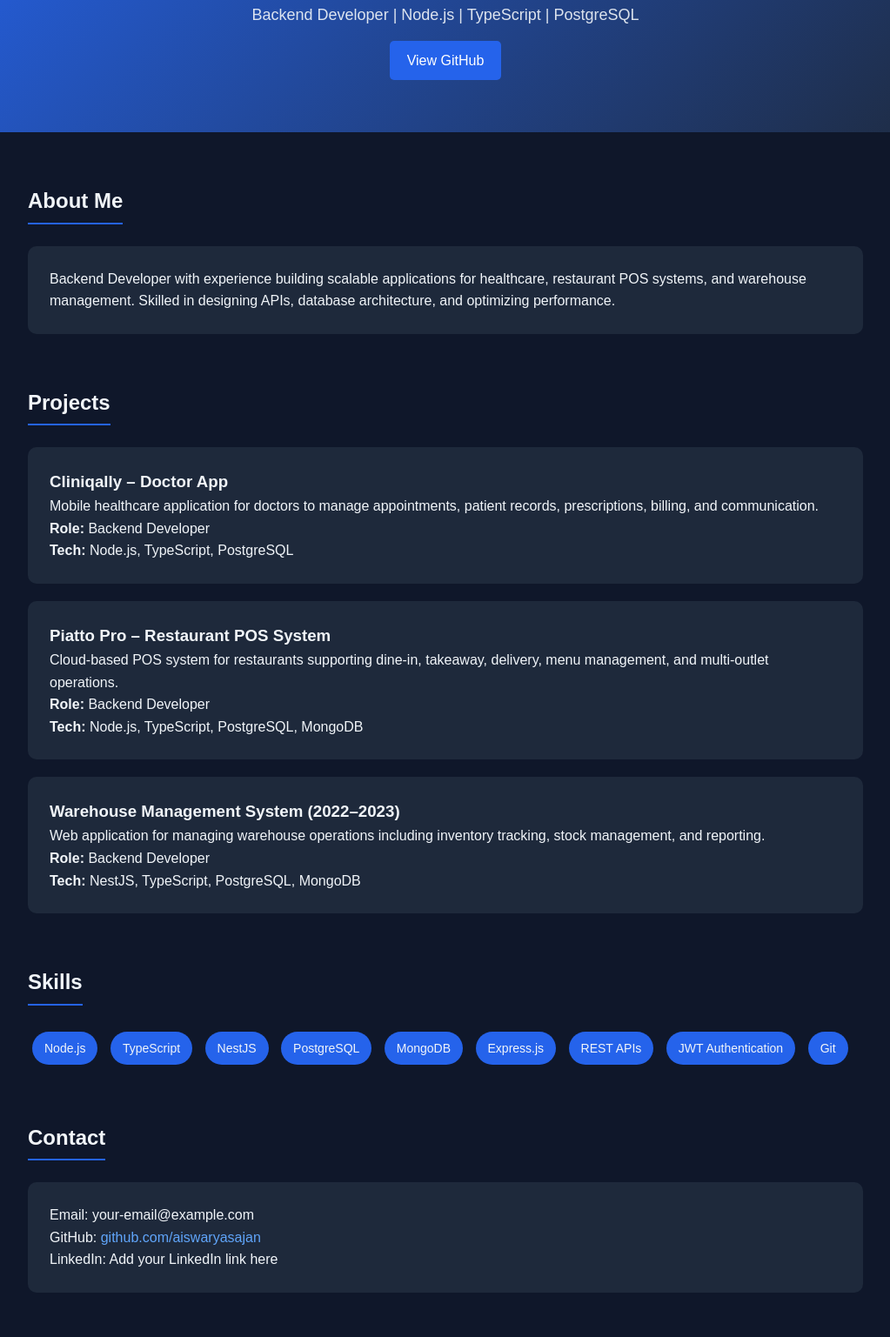
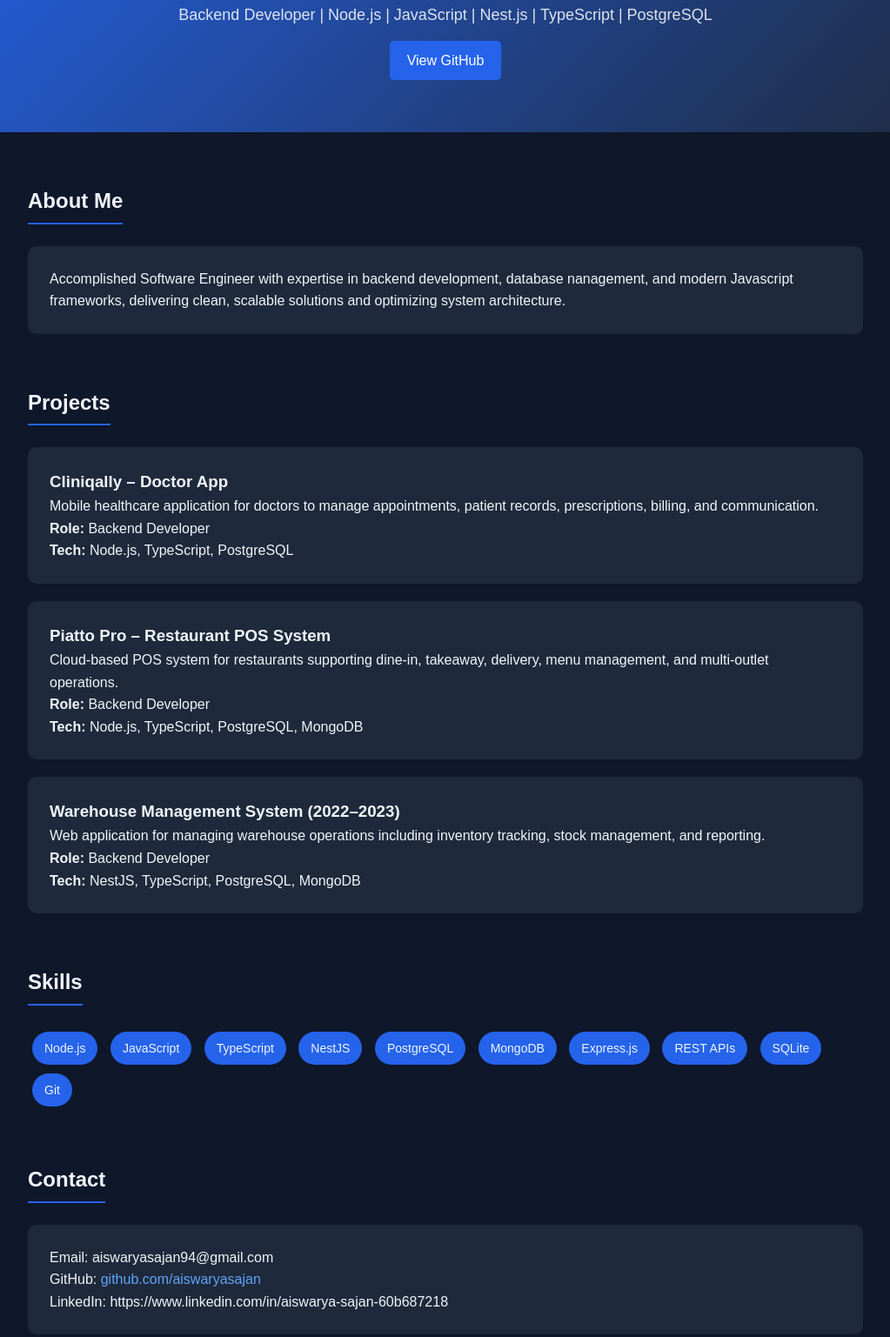
Before and after one commit to AiswaryaSajan/portfolio, a plain HTML site: page index.html in a window 1280 px wide. Shown: the part 131-1668 px from the top of the page at 87% size, without its empty margins (128-1151 px from the left). Drawn offline with Linux system fonts and the light colour scheme.

Commit message:
Update index.html

```diff
--- a/index.html
+++ b/index.html
@@ -105,7 +105,7 @@
 
   <header>
     <h1>Aiswarya Sajan</h1>
-    <p>Backend Developer | Node.js | TypeScript | PostgreSQL</p>
+    <p>Backend Developer | Node.js | JavaScript | Nest.js | TypeScript | PostgreSQL</p>
     <a href="https://github.com/aiswaryasajan" class="btn" target="_blank">View GitHub</a>
   </header>
 
@@ -113,9 +113,8 @@
     <h2>About Me</h2>
     <div class="card">
       <p>
-        Backend Developer with experience building scalable applications
-        for healthcare, restaurant POS systems, and warehouse management.
-        Skilled in designing APIs, database architecture, and optimizing performance.
+        Accomplished Software Engineer with expertise in backend development, database nanagement, and modern Javascript frameworks,
+        delivering clean, scalable solutions and optimizing system architecture.
       </p>
     </div>
   </section>
@@ -159,13 +158,14 @@
     <h2>Skills</h2>
     <div class="skills">
       <span>Node.js</span>
+      <span>JavaScript</span>
       <span>TypeScript</span>
       <span>NestJS</span>
       <span>PostgreSQL</span>
       <span>MongoDB</span>
       <span>Express.js</span>
       <span>REST APIs</span>
-      <span>JWT Authentication</span>
+      <span>SQLite</span>
       <span>Git</span>
     </div>
   </section>
@@ -173,9 +173,9 @@
   <section>
     <h2>Contact</h2>
     <div class="card">
-      <p>Email: your-email@example.com</p>
+      <p>Email: aiswaryasajan94@gmail.com</p>
       <p>GitHub: <a href="https://github.com/aiswaryasajan" target="_blank">github.com/aiswaryasajan</a></p>
-      <p>LinkedIn: Add your LinkedIn link here</p>
+      <p>LinkedIn: https://www.linkedin.com/in/aiswarya-sajan-60b687218</p>
     </div>
   </section>
 
```
